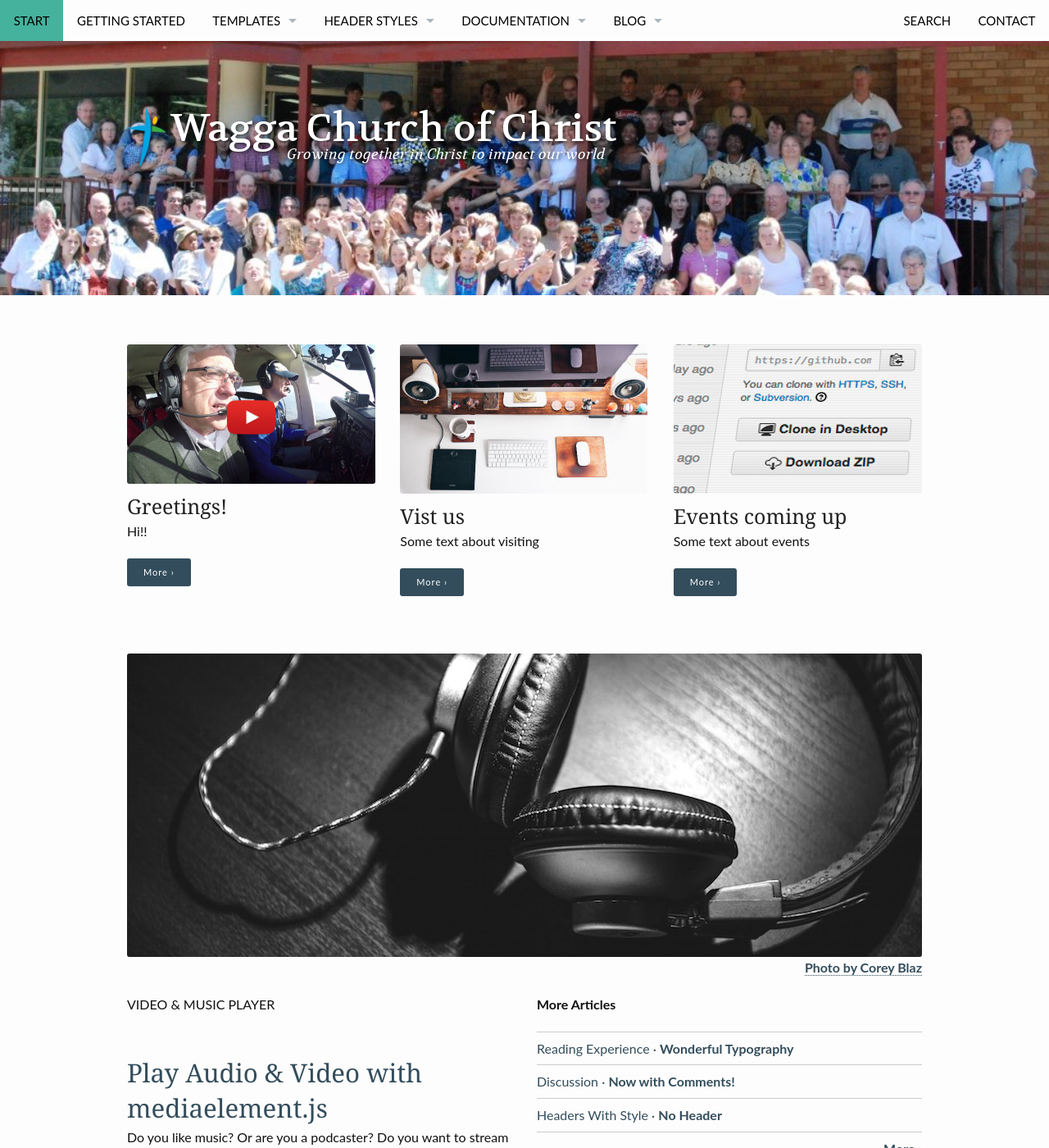
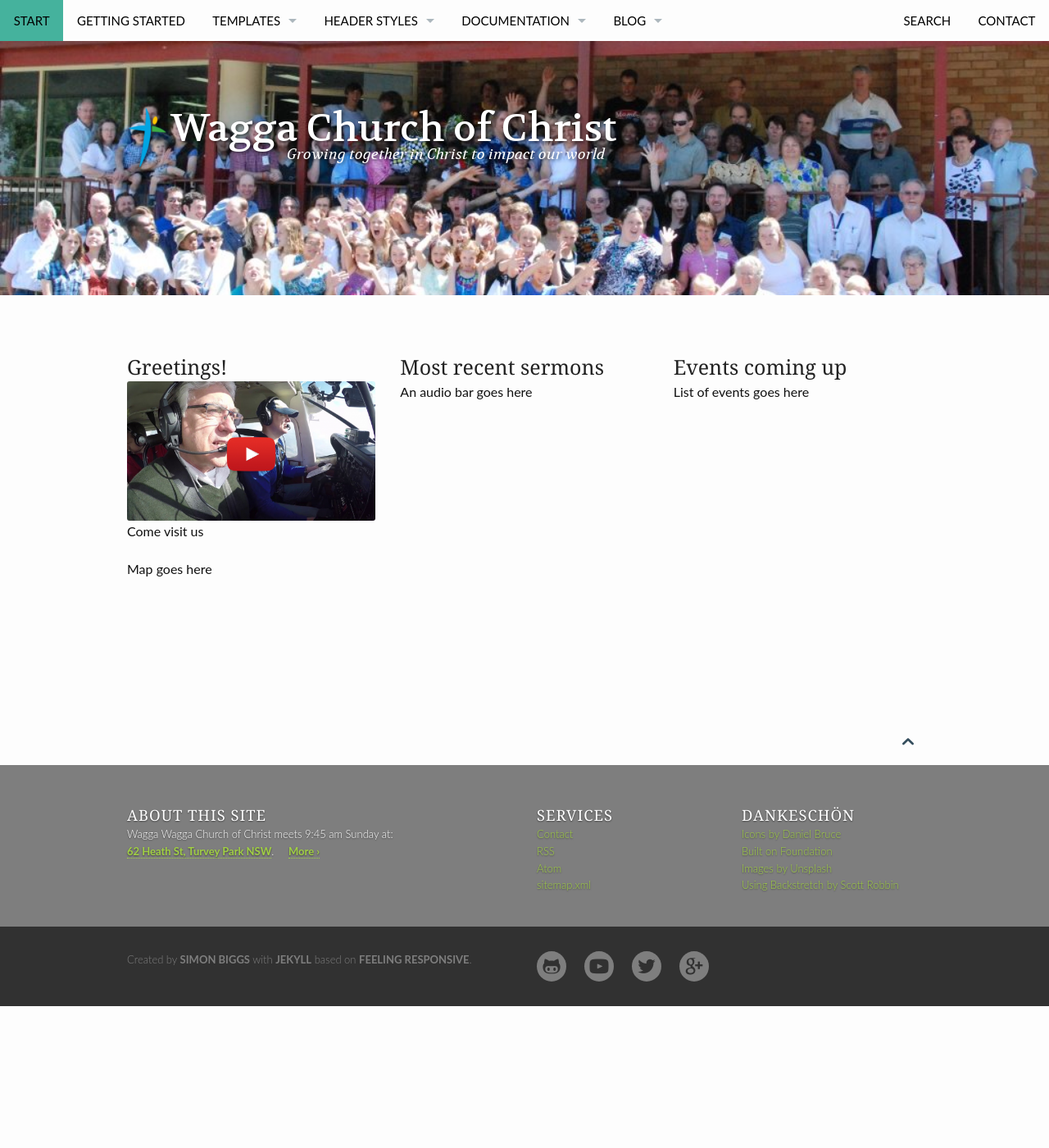
Before and after one commit to SimonBiggs/jekyll-google-drive, a Jekyll site: the page built from pages/pages-root-folder/index.md, in a window 1280 px wide and 1400 px high. Shown: the whole window at 82% size. Built offline with Jekyll 4.4.1, drawn with Linux system fonts in a browser that asks for light colours; some of the changed text lies outside the part shown.

Commit message:
less bloat

```diff
--- a/_layouts/frontpage.html
+++ b/_layouts/frontpage.html
@@ -9,105 +9,4 @@ format: frontpage
     </div><!-- /.row -->
 </div><!-- /#header-home -->
 
-
-{% comment %}
-*
-* First check, if widget is empty or not by checking if there is a title
-*
-{% endcomment %}
-<div class="row t60">
-	{% if page.widget1.title %}
-		{% include _frontpage-widget.html widget=page.widget1 %}
-	{% endif %}
-
-
-	{% if page.widget2.title %}
-		{% include _frontpage-widget.html widget=page.widget2 %}
-	{% endif %}
-
-
-	{% if page.widget3.title %}
-		{% include _frontpage-widget.html widget=page.widget3 %}
-	{% endif %}
-</div><!-- /.row -->
-
-
-
-{% comment %}
-*
-* First check, if there is a call for action-button
-*
-{% endcomment %}
-{% if page.callforaction.url contains 'http' %}
-{% assign url = '' %}
-{% else %}
-{% assign url = site.url %}
-{% endif %}
-{% if page.callforaction %}
-    <div class="row t60 b60">
-        <div class="small-12 text-center columns">
-            <a class="button large radius {{ page.callforaction.style }}" href="{{ url }}{{ site.baseurl }}{{ page.callforaction.url }}"{% if page.callforaction.url contains 'http' %} target="_blank" {% endif %}>{{ page.callforaction.text }}</a>
-        </div><!-- /.small-12.columns -->
-    </div><!-- /.row -->
-{% endif %}
-
-
-
-{% comment %}
-*
-* First check, if there are any posts at all
-*
-{% endcomment %}
-
-{% unless site.posts == empty %}
-    <div class="row t30 b20 homepage">
-        <div class="small-12 columns">
-            {% for post in site.posts limit:1 %}
-            {% if post.image.homepage %}
-            <p>
-                <a href="{{ site.url }}{{ site.baseurl }}{{ post.url }}" title="{{ post.title escape_once }}"><img width="970" src="{{ site.urlimg }}{{ post.image.homepage }}" alt="{{ page.title escape_once }}"></a>
-            </p>
-
-            {% if post.image.caption_url && post.image.caption %}
-            <p class="text-right caption">
-                <a href="{{ post.image.caption_url }}">{{ post.image.caption }}</a>
-            </p>
-            {% endif %}
-            {% else post.image.homepage == NULL %}
-            <h2>{{ site.data.language.new_blog_entries }}</h2>
-            {% endif %}
-            {% endfor %}
-        </div><!-- /.small-12.columns -->
-    </div><!-- /.row -->
-
-
-    <div class="row">
-        <div class="medium-6 columns">
-            {% for post in site.posts limit:1 %}
-            {% if post.subheadline %}<p class="subheadline">{{ post.subheadline }}</p>{% endif %}
-            <h2><a href="{{ site.url }}{{ site.baseurl }}{{ post.url }}">{{ post.title }}</a></h2>
-            <p>
-                {% if post.meta_description %}{{ post.meta_description | strip_html | escape }}{% else post.teaser %}{{ post.teaser | strip_html | escape }}{% endif %}
-                <a href="{{ site.url }}{{ site.baseurl }}{{ post.url }}" title="Read {{ post.title escape_once }}"><strong>{{ site.data.language.read_more }}</strong></a>
-            </p>
-            {% endfor %}
-        </div><!-- /.medium-5.columns -->
-
-
-        <div class="medium-6 columns">
-            <p><strong>{{ site.data.language.more_articles }}</strong></p>
-            {% include list-posts entries='3' offset='1' %}
-        </div><!-- /.medium-7.columns -->
-    </div><!-- /.row -->
-{% endunless %}
-
-
-{% comment %}
-*
-* Finally, if there is content, spit it out.
-*
-{% endcomment %}
-
-<div class="row">
-    {{ content }}
-</div><!-- /.row -->
+{{ content }}
--- a/pages/pages-root-folder/index.md
+++ b/pages/pages-root-folder/index.md
@@ -2,25 +2,33 @@
 layout: frontpage
 header:
   image_fullwidth: waggachurchofchristfamily.jpg
-widget1:
-  title: "Greetings!"
-  url: '/info/'
-  text: 'Hi!!'
-  video: '<a href="#" data-reveal-id="videoModal"><img src="http://www.simonbiggs.net/jekyll-google-drive/images/video-modal.png" width="500" height="281" alt=""/></a>'
-widget2:
-  title: "Vist us"
-  url: '/blog/'
-  image: widget-1-302x182.jpg
-  text: 'Some text about visiting'
-widget3:
-  title: "Events coming up"
-  url: '/blog/'
-  image: widget-github-303x182.jpg
-  text: 'Some text about events'
-
 permalink: /index.html
 homepage: true
 ---
+<div class="row t60">
+    <div class="medium-4 columns">
+        <h2 class="font-size-h3 t10">Greetings!</h2>
+
+        <a href="#" data-reveal-id="videoModal">
+            <img src="/images/video-modal.png" width="500" height="281" alt=""/>
+        </a>
+
+        <p>Come visit us</p>
+        <p>Map goes here</p>
+    </div>
+
+    <div class="medium-4 columns">
+        <h2 class="font-size-h3 t10">Most recent sermons</h2>
+
+        <p>An audio bar goes here</p>
+    </div>
+
+    <div class="medium-4 columns">
+        <h2 class="font-size-h3 t10">Events coming up</h2>
+
+        <p>List of events goes here</p>
+    </div>
+</div>
 
 <div id="videoModal" class="reveal-modal large" data-reveal="">
   <div class="flex-video widescreen vimeo" style="display: block;">
```
